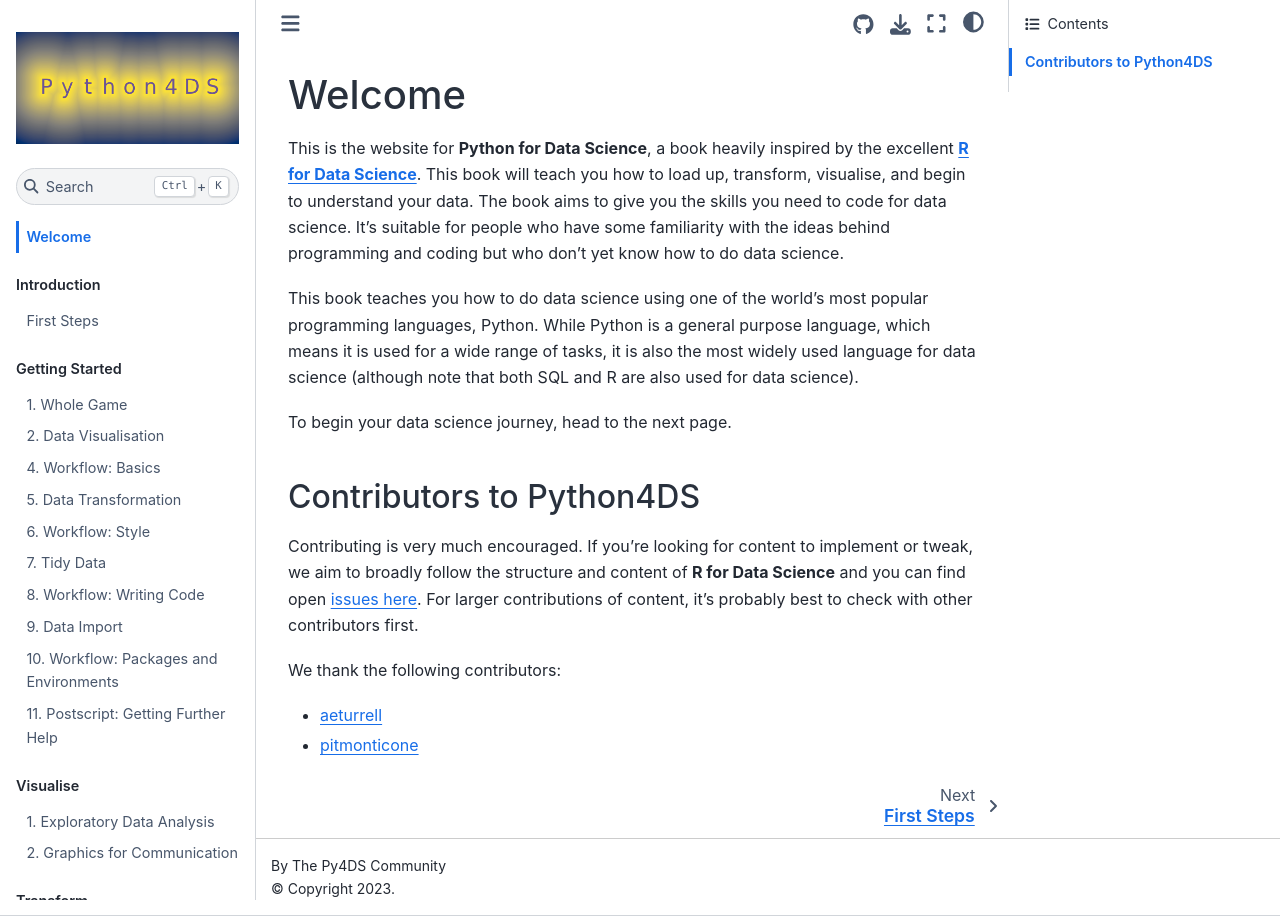
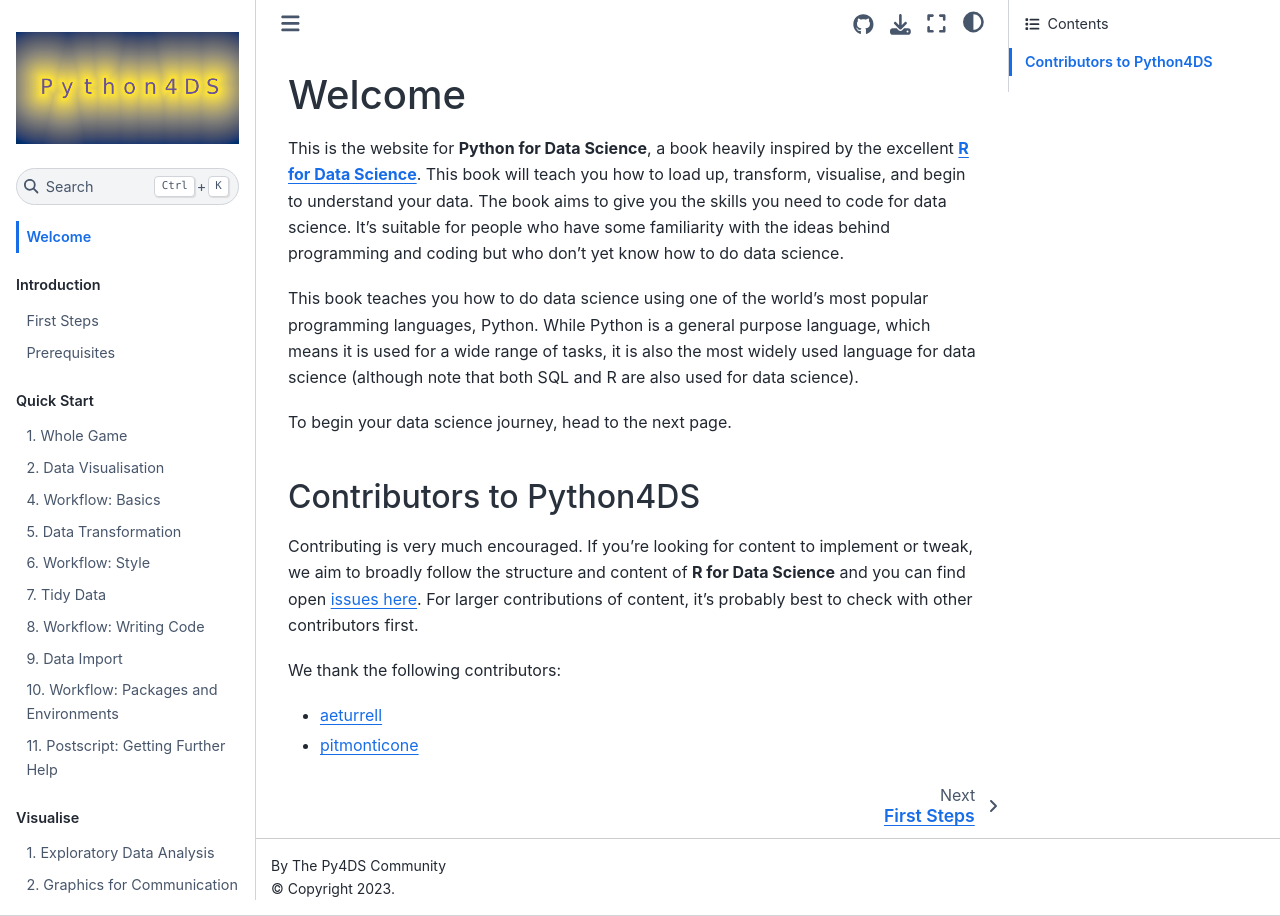
Before and after one commit to aeturrell/python4DS, a Jupyter Book: the page built from welcome.md, in a window 1280 px wide. Built offline with Jupyter Book 1.0.4 settings and Sphinx 7.4.7 and the Sphinx Book theme 1.1.4, drawn with Linux system fonts in a browser that asks for light colours.

Commit message:
refining intro material

```diff
--- a/_toc.yml
+++ b/_toc.yml
@@ -7,7 +7,8 @@
 - caption: Introduction
   chapters:
   - file: introduction
-- caption: Getting Started
+  - file: prerequisites
+- caption: Quick Start
   numbered: true
   chapters:
   - file: whole-game
```
Also changed, not shown: introduction.ipynb, prerequisites.ipynb (added).
